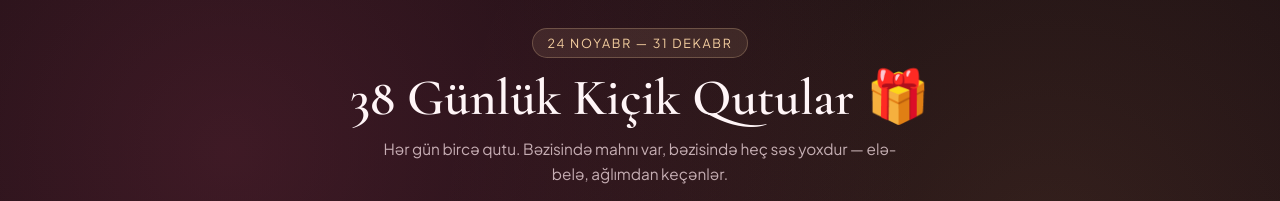
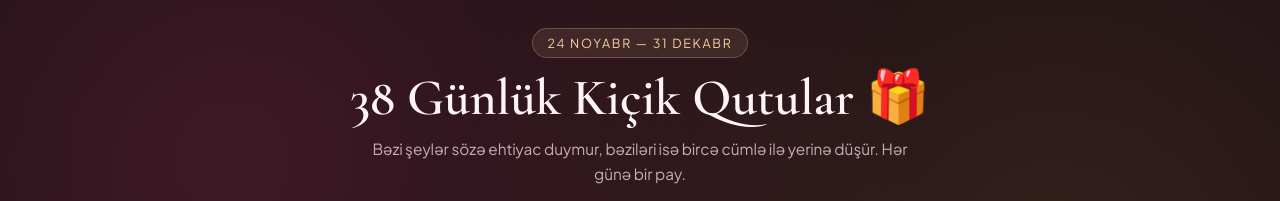
Before and after one commit to hamidov23-stack/advent-calendar, a plain HTML site: page index.html in a window 1280 px wide. Shown: the top 201 px of the page. Drawn offline with nearby package versions, Linux system fonts and the light colour scheme.

Commit message:
Update index.html

```diff
--- a/index.html
+++ b/index.html
@@ -337,7 +337,7 @@
     <header>
       <div class="eyebrow">24 Noyabr — 31 Dekabr</div>
       <h1>38 Günlük Kiçik Qutular 🎁</h1>
-      <p class="subtitle">Hər gün bircə qutu. Bəzisində mahnı var, bəzisində heç səs yoxdur — elə-belə, ağlımdan keçənlər.</p>
+      <p class="subtitle">Bəzi şeylər sözə ehtiyac duymur, bəziləri isə bircə cümlə ilə yerinə düşür. Hər günə bir pay.</p>
       <div class="status-bar">
         <div class="pill">Açılan: <strong id="openedCount">0</strong> / 38</div>
         <div class="pill" id="todayInfo">Bu gün: —</div>
```
